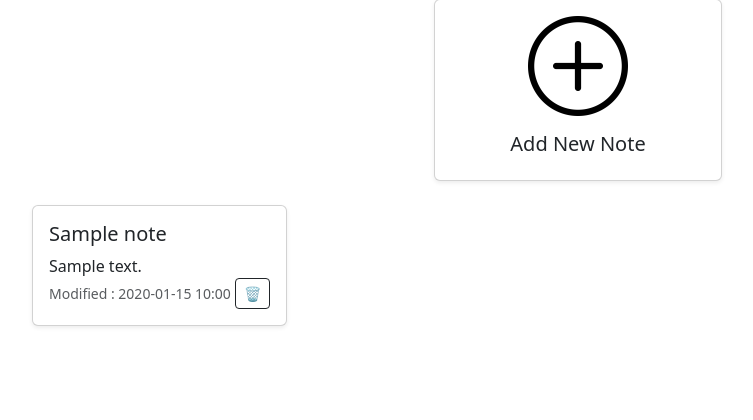
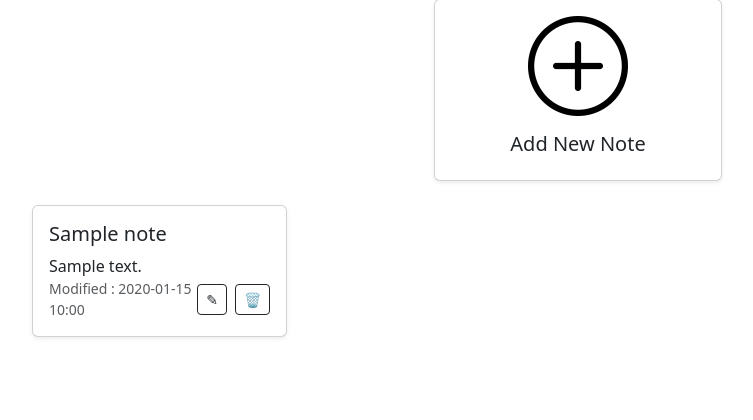
Before and after one commit to harshd3004/note-it, a Flask app: page / in a window 1280 px wide. Shown: the part 87-507 px from the top of the page, without its empty margins (62-815 px from the left). Run offline with Flask 3, Linux system fonts and the light colour scheme; tables that the repository leaves empty hold one stand-in row (values such as "Sample post").

Commit message:
add update note functionality

```diff
--- a/app.py
+++ b/app.py
@@ -15,8 +15,8 @@ class Note(db.Model):
     id = db.Column(db.Integer, primary_key=True)
     title = db.Column(db.String(100))
     content = db.Column(db.String(1000), nullable=False)
-    time_created = db.Column(db.DateTime, default=lambda: datetime.now(timezone.utc))
-    time_modified = db.Column(db.DateTime, default=lambda: datetime.now(timezone.utc), onupdate=lambda: datetime.now(timezone.utc))
+    time_created = db.Column(db.DateTime, default=datetime.now)
+    time_modified = db.Column(db.DateTime, default=datetime.now, onupdate=datetime.now)
 
 with app.app_context():
     db.create_all()
@@ -30,18 +30,29 @@ def main_page():
 def register():
     return render_template('register.html')
 
-@app.route('/note-editor/',methods=['GET','POST'])
-def noteEditor():
+@app.route('/note-editor',methods=['GET','POST'])
+@app.route('/note-editor/<int:note_id>',methods=['GET','POST'])
+def noteEditor(note_id = None):
+    note = None
+    if note_id:
+        note = Note.query.get(note_id)
     if request.method == "POST":
+        note_id = request.form.get('note_id')
+        if note_id:
+            note = Note.query.get(int(note_id))
         title = request.form['title']
         content = request.form['content']
 
-        new_note = Note(title=title,content=content)
-        db.session.add(new_note)
+        if note:
+            note.title = title
+            note.content = content
+        else :
+            new_note = Note(title=title,content=content)
+            db.session.add(new_note)
         db.session.commit()
         flash("Changes to note saved successfully", "success")
         return redirect(url_for('main_page'))
-    return render_template('note-editor.html')
+    return render_template('note-editor.html',note=note)
 
 @app.route('/delete-note/<int:id>')
 def delete_note(id):
--- a/templates/main_page.html
+++ b/templates/main_page.html
@@ -33,20 +33,25 @@
     <div class="row row-cols-1 row-cols-sm-2 row-cols-md-3 row-cols-lg-4 g-4">
         {% if notes %}
             {% for note in notes %}
-                <div class="col">
-                        <div class="card h-100 shadow-sm">
+            <div class="col">
+                    <div class="card h-100 shadow-sm">
                         <div class="card-body d-flex flex-column justify-content-between">
                             <div>
-                                <h5 class="card-title">{{note['title']}}</h5>
+                                <h5 class="card-title">{{note.title}}</h5>
                                 <p class="card-text text-multiline">
                                     {{ note.content.replace('\n', '<br>') | safe }}
                                 </p>
                             </div>
                             <div class="d-flex justify-content-between align-items-center">
-                                <small class="text-muted"> Modified : {{ note.time_modified.strftime('%Y-%m-%d %H:%M') }}</small>
-                                <a href="{{url_for('delete_note',id=note.id)}}" class="text-danger">
-                                    <button class="btn btn-outline-dark btn-sm" title="delete">&#128465</button>
-                                </a>
+                                <small class="text-muted cursor-default"> Modified : {{ note.time_modified.strftime('%Y-%m-%d %H:%M') }}</small>
+                                <div class="d-flex">
+                                    <a href="{{url_for('noteEditor',note_id=note.id)}}">
+                                        <button class="btn btn-outline-dark btn-sm" title="edit">&#9998;</button>
+                                    </a>
+                                    <a href="{{url_for('delete_note',id=note.id)}}">
+                                        <button class="btn btn-outline-dark btn-sm ms-2" title="delete">&#128465</button>
+                                    </a>
+                                </div>
                             </div>
                         </div>
                     </div>
```
Also changed, not shown: templates/note-editor.html (+6 -2 lines).
